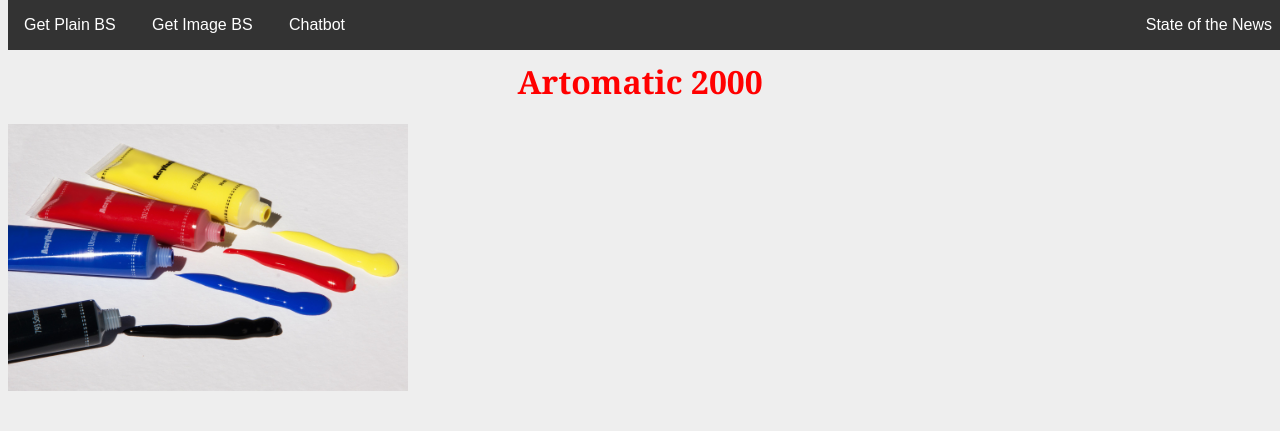
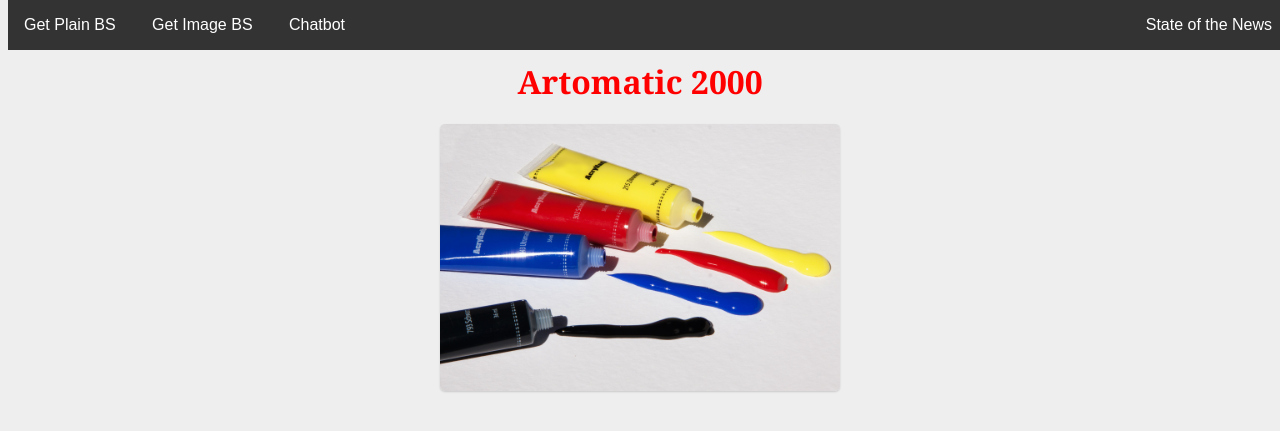
Before and after one commit to gmarcheteau/Creetic, a Flask app: template app/templates/getbs.html in a window 1280 px wide. Shown: the top 431 px of the page. Run offline with Flask 2, Linux system fonts and the light colour scheme; the template is opened without the code that fills it, so the values that code supplies are empty.

Commit message:
image header for simple bs, plus zoom animation, more css

```diff
--- a/app/templates/getbs.html
+++ b/app/templates/getbs.html
@@ -2,7 +2,7 @@
 {% block content %}
     <div>
       <h1>Artomatic 2000</h1>
-      <div id = "header"><img src= "/static/images/colortubes.jpg" alt="target pic" width="400"></div>
+      <div><img id="artimg" class="center" src= "/static/images/colortubes.jpg" alt="target pic" width="400"></div>
       <div id = "comment"><p>{{ comment }}</p></div>
     </div>
 {% endblock %}
```
